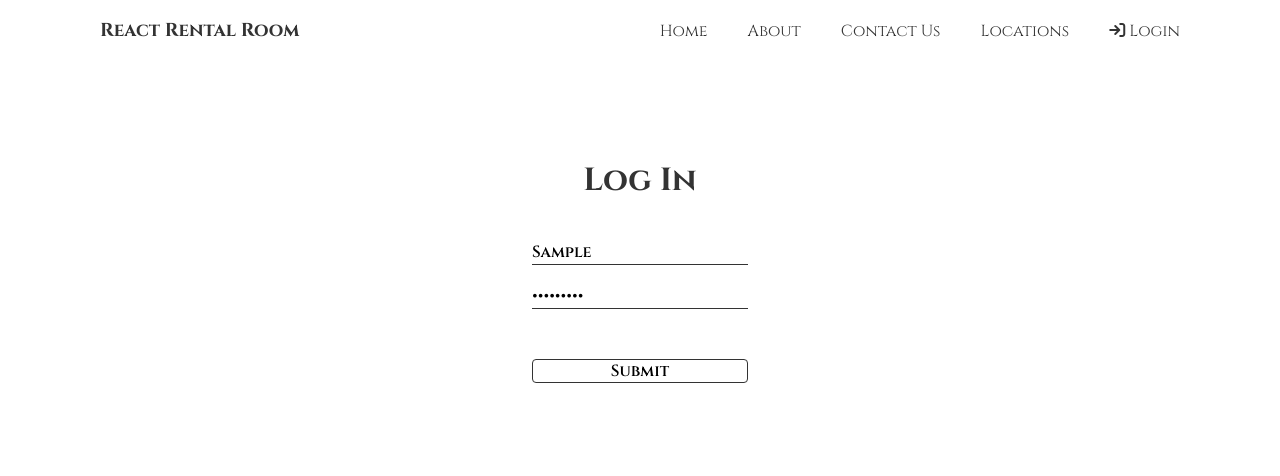
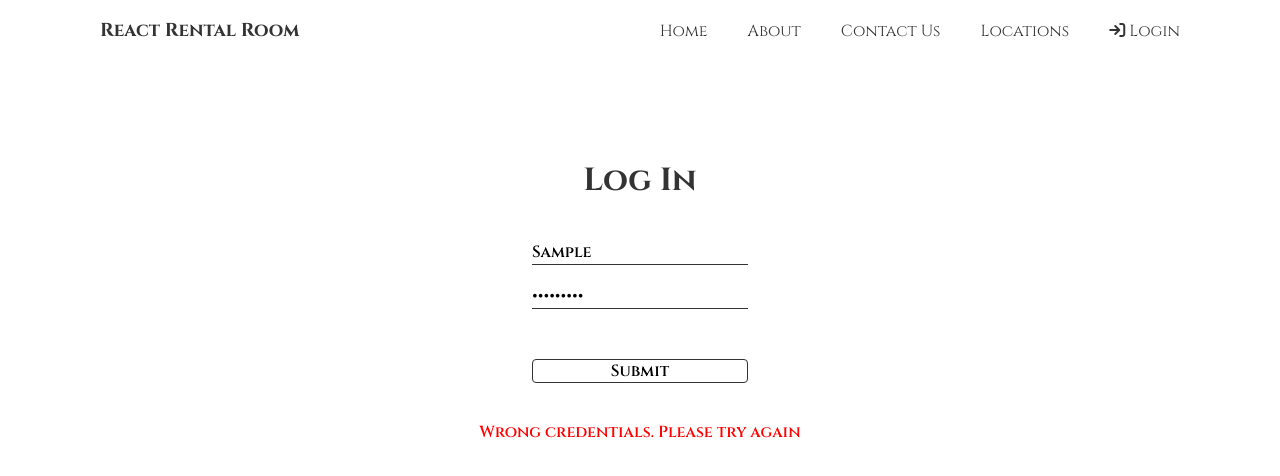
Before and after one commit to federico-init/react-router, a React (Vite) app: page /login in a window 1280 px wide. Both pictures are taken after typing "Sample", "Sample123" into the empty fields and a click on the input "Submit". Shown: the top 476 px of the page. Built offline with nearby package versions, Linux system fonts and the light colour scheme; no server answers.

Commit message:
chore: minor fix and refined login error message

```diff
--- a/src/App.jsx
+++ b/src/App.jsx
@@ -8,8 +8,10 @@ function App() {
   const navigate = useNavigate();
 
   const handleLogout = () => {
-    if (confirm("Log out?")) localStorage.clear();
-    navigate("/login");
+    if (confirm("Log out?")) {
+      localStorage.clear();
+      navigate("/login");
+    }
   };
 
   return (
--- a/src/routes/Login.jsx
+++ b/src/routes/Login.jsx
@@ -11,6 +11,8 @@ export default function Login() {
   const [password, setPassword] = useState("");
   // definisco uno stato per salvare gli utenti
   const [userData, setUserData] = useState([]);
+  // definisco uno state per mostrare un messaggio di errore
+  const [showError, setShowError] = useState("");
 
   useEffect(() => {
     fetch("https://api.npoint.io/7f885de34533fd8f892a")
@@ -27,22 +29,19 @@ export default function Login() {
   const handleSubmit = (e) => {
     e.preventDefault();
 
-    try {
     if (
       !!userData.find(
         (user) => user.username === username && user.password === password
       )
     ) {
+      setShowError("");
       const loggedUser = userData.find(
         (user) => user.username === username && user.password === password
       );
       localStorage.setItem("auth", JSON.stringify(loggedUser));
       navigate("/dashboard");
     } else {
-        throw new Error("Wrong credentials! Please try again");
-      }
-    } catch (error) {
-      alert(error);
+      setShowError("Wrong credentials. Please try again");
     }
   };
 
@@ -66,6 +65,7 @@ export default function Login() {
         />
         <input type="submit" value="Submit" />
       </form>
+      {showError && <p>{showError}</p>}
     </div>
   );
 }
--- a/src/styles/routes/Login.module.scss
+++ b/src/styles/routes/Login.module.scss
@@ -31,4 +31,9 @@
     border-radius: 4px;
     cursor: pointer;
   }
+
+  p {
+    color: red;
+    font-weight: 600;
+  }
 }
```
Lines whose indentation alone changed are shown as unchanged.
